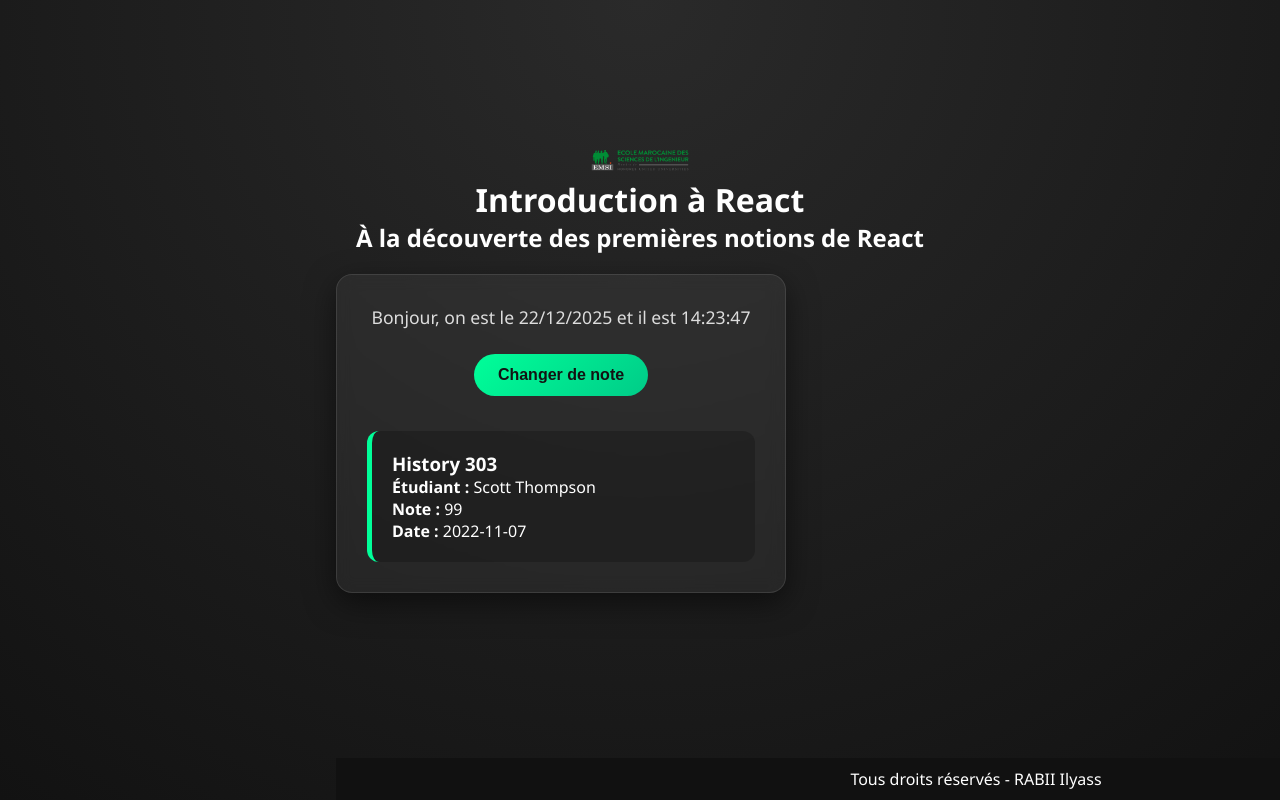
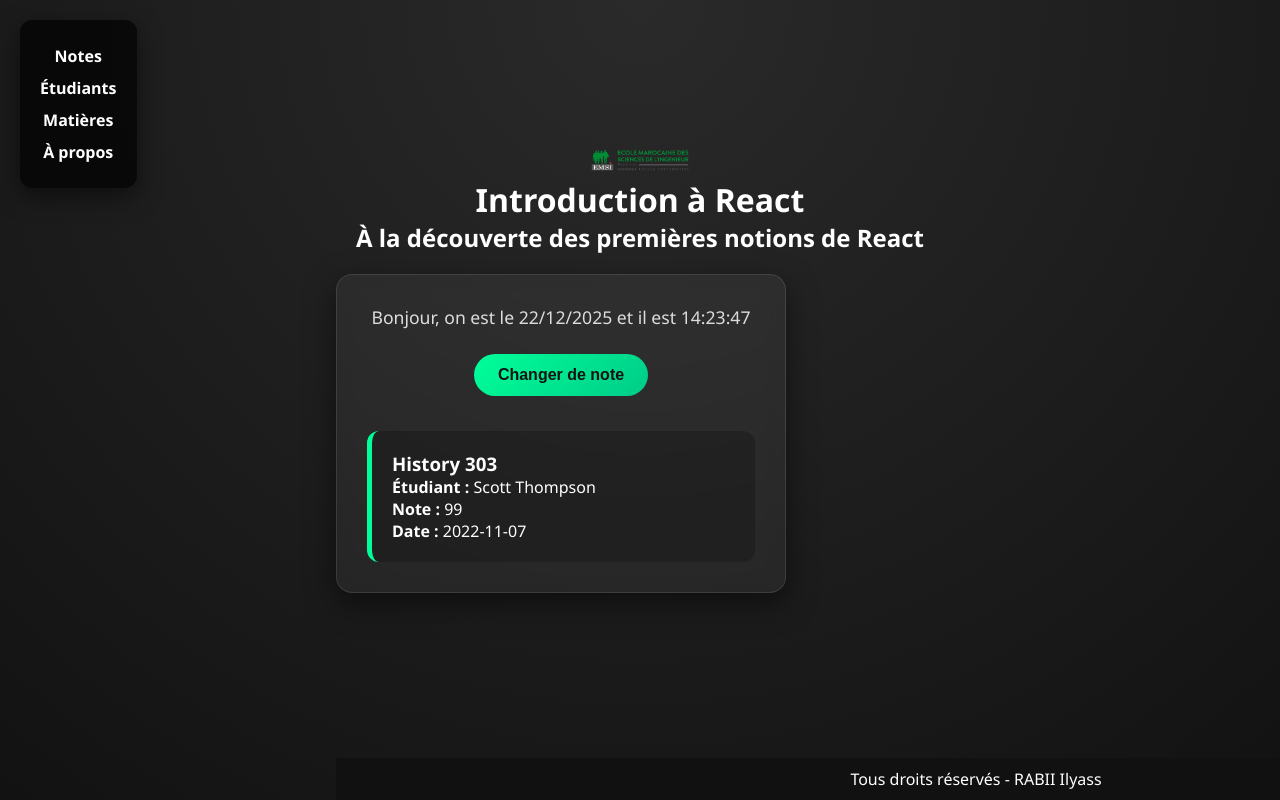
Before and after one commit to MBDS-CASA/react101-IliasRabii, a React (Vite) app: page / in a window 1280 px wide. Built offline with nearby package versions, Linux system fonts and the light colour scheme.

Commit message:
TD034 : Menu

```diff
--- a/src/App.css
+++ b/src/App.css
@@ -112,6 +112,33 @@ body {
 .note-bad {
   border-left: 5px solid #ff5555;
 }
+/* ===== MENU ===== */
+.menu {
+  position: fixed;
+  top: 20px;
+  left: 20px;
+  background: rgba(0, 0, 0, 0.7);
+  padding: 15px 20px;
+  border-radius: 12px;
+  box-shadow: 0 8px 25px rgba(0, 0, 0, 0.5);
+  z-index: 1000;
+}
+
+.menu ul {
+  list-style: none;
+}
+
+.menu li {
+  margin: 10px 0;
+  cursor: pointer;
+  font-weight: bold;
+  transition: color 0.2s ease, transform 0.2s ease;
+}
+
+.menu li:hover {
+  color: #00ff99;
+  transform: translateX(5px);
+}
 
 /* Footer */
 .footer {
--- a/src/App.jsx
+++ b/src/App.jsx
@@ -1,11 +1,13 @@
 import Header from "./compenents/Header";
 import MainContent from "./compenents/MainContent";
 import Footer from "./compenents/Footer";
+import Menu from "./compenents/Menu";
 import "./App.css";
 
 function App() {
- return (
+  return (
     <div className="app">
+      <Menu />
       <Header />
       <MainContent />
       <Footer />
--- /dev/null
+++ b/src/compenents/Menu.jsx
@@ -0,0 +1,18 @@
+function Menu() {
+  const handleClick = (item) => {
+    alert(`Vous avez cliqué sur : ${item}`);
+  };
+
+  return (
+    <nav className="menu">
+      <ul>
+        <li onClick={() => handleClick("Notes")}>Notes</li>
+        <li onClick={() => handleClick("Étudiants")}>Étudiants</li>
+        <li onClick={() => handleClick("Matières")}>Matières</li>
+        <li onClick={() => handleClick("À propos")}>À propos</li>
+      </ul>
+    </nav>
+  );
+}
+
+export default Menu;
```
